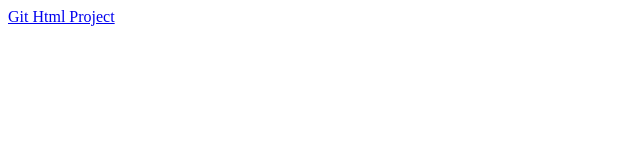
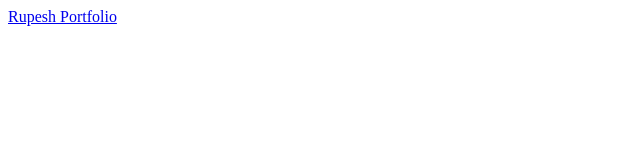
Before and after one commit to RupeshChamp/cv, a plain HTML site: page projects.html in a window 1280 px wide. Shown: the full height of the page, 0-640 px from the left. Drawn offline with Linux system fonts and the light colour scheme.

Commit message:
link to Rupesh Portfolio

```diff
--- a/projects.html
+++ b/projects.html
@@ -7,6 +7,6 @@
     <title>Projects</title>
 </head>
 <body>
-    <a href="https://github.com/RupeshChamp/cv.git">Git Html Project</a>
+    <a href="https://github.com/RupeshChamp/cv.git">Rupesh Portfolio</a>
 </body>
 </html>
```
